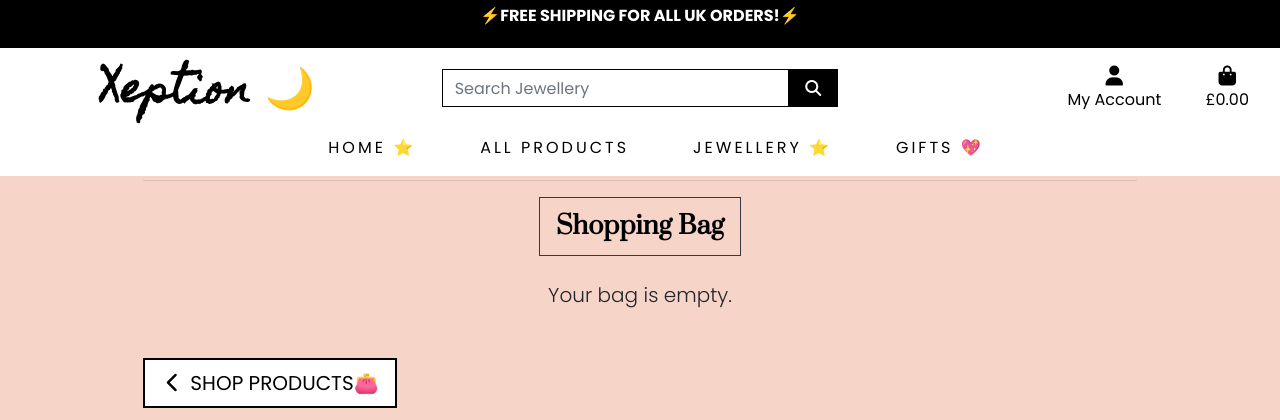
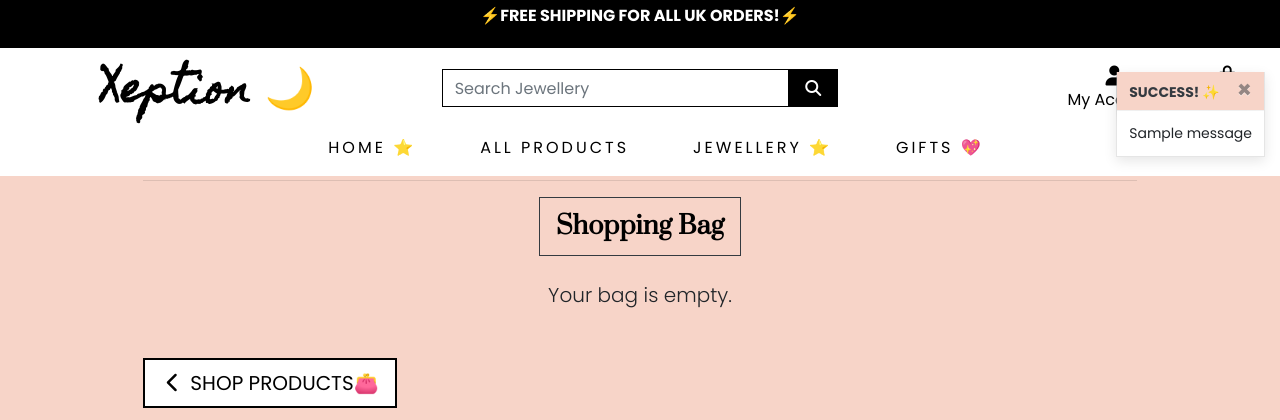
Before and after one commit to mion93/xeption-ms4, a Django app: page /bag/ in a window 1280 px wide. Shown: the top 420 px of the page. Run offline with Django 3.2, Linux system fonts and the light colour scheme; one stand-in notice (Sample message) is shown; some libraries are stand-ins or nearby versions.

Commit message:
added toast messages for adding, updating, deleting product

```diff
--- a/bag/templates/bag/bag.html
+++ b/bag/templates/bag/bag.html
@@ -44,11 +44,11 @@
                                         <hr style="border: 2px white solid;">
                                     </td>
                                     <td class="py-3">
-                                        <p class="my-0 text-uppercase"><strong>{{ item.product.name }}</strong></p>
+                                        <p class="my-0 text-uppercase" style="font-size: 15;"><strong>{{ item.product.name }}</strong></p>
                                         <p class="my-0 small">SKU: {{ item.product.sku|upper }}</p>
                                     </td>
                                     <td class="py-3">
-                                        <p class="my-0 font-weight-bold">£{{ item.product.price }}</p>
+                                        <p class="my-0">£{{ item.product.price }}</p>
                                     </td>
                                     <td class="py-3 ">
                                         <form class="form update-form" method="POST" action="{% url 'adjust_bag' item.item_id %}">
@@ -56,7 +56,7 @@
                                             <div class="form-group">
                                                 <div class="input-group">
                                                     <div class="input-group-prepend">
-                                                        <button class="decrement-qty btn btn-sm btn-black rounded-0"
+                                                        <button class="decrement-qty btn btn-sm btn-black rounded-0 my-o" style="padding: 4px;"
                                                             data-item_id="{{ item.item_id }}" id="decrement-qty_{{ item.item_id }}">
                                                             <span>
                                                                 <i class="fas fa-minus fa-sm"></i>
@@ -68,7 +68,7 @@
                                                         data-item_id="{{ item.item_id }}"
                                                         id="id_qty_{{ item.item_id }}">
                                                     <div class="input-group-append">
-                                                        <button class="increment-qty btn btn-sm btn-black rounded-0"
+                                                        <button class="increment-qty btn btn-sm btn-black rounded-0" style="padding: 4px;"
                                                             data-item_id="{{ item.item_id }}" id="increment-qty_{{ item.item_id }}">
                                                             <span>
                                                                 <i class="fas fa-plus fa-sm"></i>
@@ -79,7 +79,7 @@
                                                 </div>
                                             </div>
                                         </form>
-                                        <a class="update-link text-dark"><small>Update</small></a>
+                                        <a class="update-link text-black"><small>Update</small></a>
                                         <a class="remove-item text-danger float-right" id="remove_{{ item.item_id }}"><small>Remove</small></a>
                                     </td>
 
@@ -90,12 +90,13 @@
                             <tr>
 
                                 <td colspan="5" class="pt-5 text-right">
-                                    <h6><strong>Bag Total: ${{ total|floatformat:2 }}</strong></h6>
+                                    <h6 ><strong >Bag Total: ${{ total|floatformat:2 }}</strong></h6>
                                     <h6>Delivery: £{{ delivery|floatformat:2 }}</h6>
-                                    <h4 class="mt-4"><strong>Grand Total: £{{ grand_total|floatformat:2 }}</strong></h4>
+                                    <h4 class="mt-4" style="font-family: 'prata', serif;"><strong>Grand Total: £{{ grand_total|floatformat:2 }}</strong></h4>
+
                                     {% if free_delivery_delta > 0 %}
-                                        <p class="mb-1 text-danger">
-                                            You could get free delivery by spending just <strong>£{{ free_delivery_delta }}</strong> more!
+                                        <p class="mb-1 text-dark">
+                                            Fee delivery by spending just <strong>£ {{ free_delivery_delta }}</strong> more!
                                         </p>
                                     {% endif %}
                                 </td>
--- a/bag/views.py
+++ b/bag/views.py
@@ -11,14 +11,18 @@ def view_bag(request):
 def add_to_bag(request, item_id):
     """ Add a quantity of the specified product to the shopping bag """
 
+
     quantity = int(request.POST.get('quantity'))
+    product = get_object_or_404(Product, pk=item_id)
     redirect_url = request.POST.get('redirect_url')
     bag = request.session.get('bag', {})
 
     if item_id in list(bag.keys()):
         bag[item_id] += quantity
+        messages.success(request, f'Updated {product.name} quantity to {bag[item_id]}')
     else:
         bag[item_id] = quantity
+        messages.success(request, f'Added {product.name} to your bag')
 
     request.session['bag'] = bag
     return redirect(redirect_url)
@@ -33,7 +37,7 @@ def adjust_bag(request, item_id):
 
     if quantity > 0:
         bag[item_id] = quantity
-        messages.success(request, f'Updated quantity')
+        messages.success(request, f'Updated {product.name} quantity to {bag[item_id]}')
     else:
         bag.pop(item_id)
 
@@ -48,7 +52,7 @@ def remove_from_bag(request, item_id):
         product = get_object_or_404(Product, pk=item_id)
         bag = request.session.get('bag', {})
         bag.pop(item_id)
-        messages.success(request, f'Removed {product.name} from your bag!')
+        messages.success(request, f'Removed {product.name} from your bag')
 
         request.session['bag'] = bag
         return HttpResponse(status=200)
--- a/static/css/base.css
+++ b/static/css/base.css
@@ -110,7 +110,22 @@ a.category-badge > span.badge:hover {
 
 }
 
+/* ------------------------------- bootstrap toasts */
 
+.message-container {
+    position: fixed;
+    top: 72px;
+    right: 15px;
+    z-index: 99999999999;
+}
+
+.custom-toast {
+    overflow: visible;
+}
+
+.toast-capper {
+    height: 2px;
+}
 /* NAV HOVER */
 
 #search-button:hover {
--- a/templates/base.html
+++ b/templates/base.html
@@ -211,9 +211,35 @@
     </div>
     <!--/.footer-bottom-->
 </footer>
-    {% block postloadjs %}
-    {% endblock %}
 
 
-  </body>
+<!--Container for displaying Django Messages using toasts templates-->
+        {% if messages %}
+            <div class="message-container">
+            {% for message in messages %}
+                {% with message.level as level %}
+                    {% if level == 40 %}
+                        {% include 'includes/toasts/toast_error.html' %}
+                    {% elif level == 30 %}
+                        {% include 'includes/toasts/toast_warning.html' %}
+                    {% elif level == 25 %}
+                        {% include 'includes/toasts/toast_success.html' %}
+                    {% else %}
+                        {% include 'includes/toasts/toast_info.html' %}
+                    {% endif %}
+                {% endwith %}
+            {% endfor %}
+            </div>
+        {% endif %}
+
+
+
+        {% block postloadjs %}
+
+        <script type="text/javascript">
+           $('.toast').toast('show');
+        </script>
+        {% endblock %}
+
+    </body>
 </html>
--- /dev/null
+++ b/templates/includes/toasts/toast_success.html
@@ -0,0 +1,13 @@
+<div class="toast custom-toast rounded-0 border-top-0" data-autohide="false">
+    <div class="arrow-up arrow-success"></div>
+    <div class="w-100 toast-capper " style="background-color: #F7D4C8;"></div>
+    <div class="toast-header text-dark" style="background-color: #F7D4C8;">
+        <strong class="mr-auto">SUCCESS! &#10024;</strong>
+        <button type="button" class="ml-2 mb-1 close text-dark" data-dismiss="toast" aria-label="Close">
+            <span aria-hidden="true">&times;</span>
+        </button>
+    </div>
+    <div class="toast-body bg-white">
+        {{ message }}
+    </div>
+</div>
--- a/xeption/settings.py
+++ b/xeption/settings.py
@@ -78,6 +78,8 @@ TEMPLATES = [
     },
 ]
 
+MESSAGE_STORAGE = 'django.contrib.messages.storage.session.SessionStorage'
+
 AUTHENTICATION_BACKENDS = (
     # Needed to login by username in Django admin, regardless of `allauth`
     'django.contrib.auth.backends.ModelBackend',
```
Also changed, not shown: templates/includes/toasts/toast_error.html (added, +13 -0 lines), templates/includes/toasts/toast_info.html (added, +13 -0 lines), templates/includes/toasts/toast_warning.html (added, +13 -0 lines), db.sqlite3.
